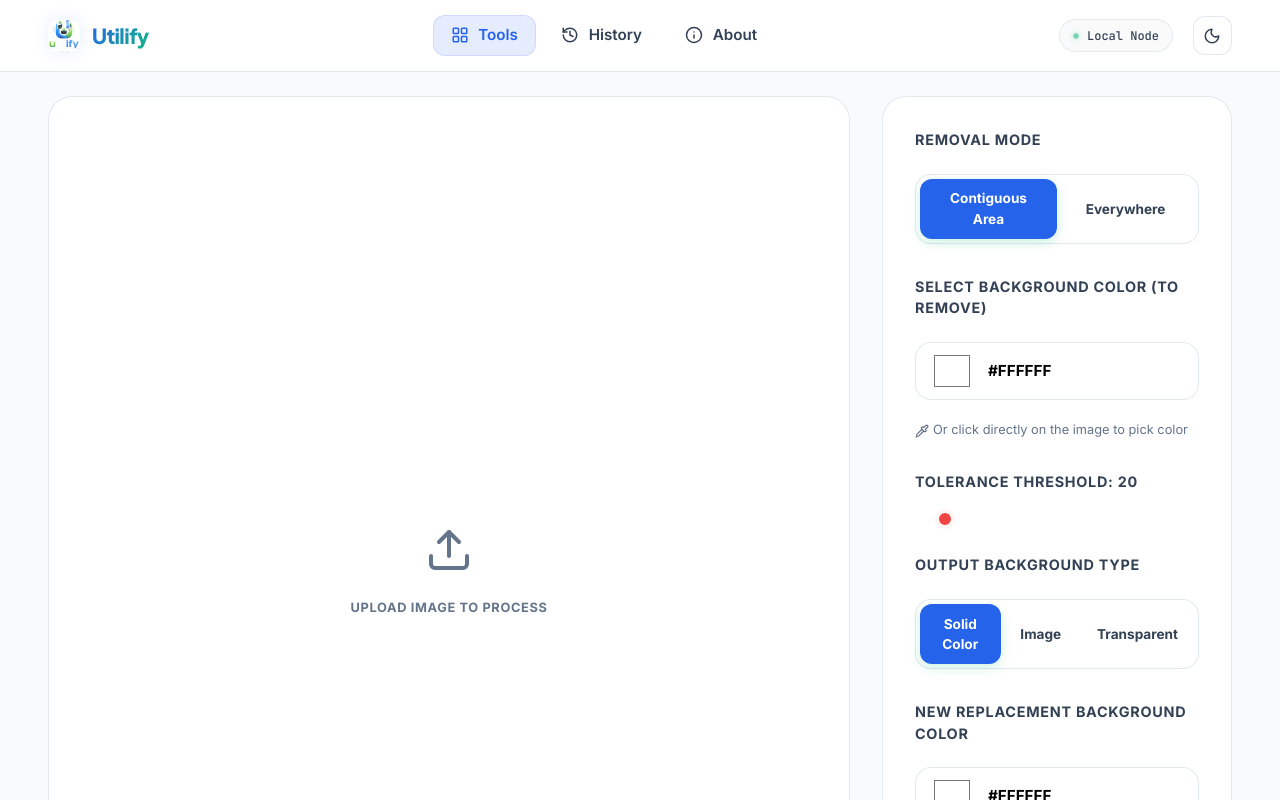
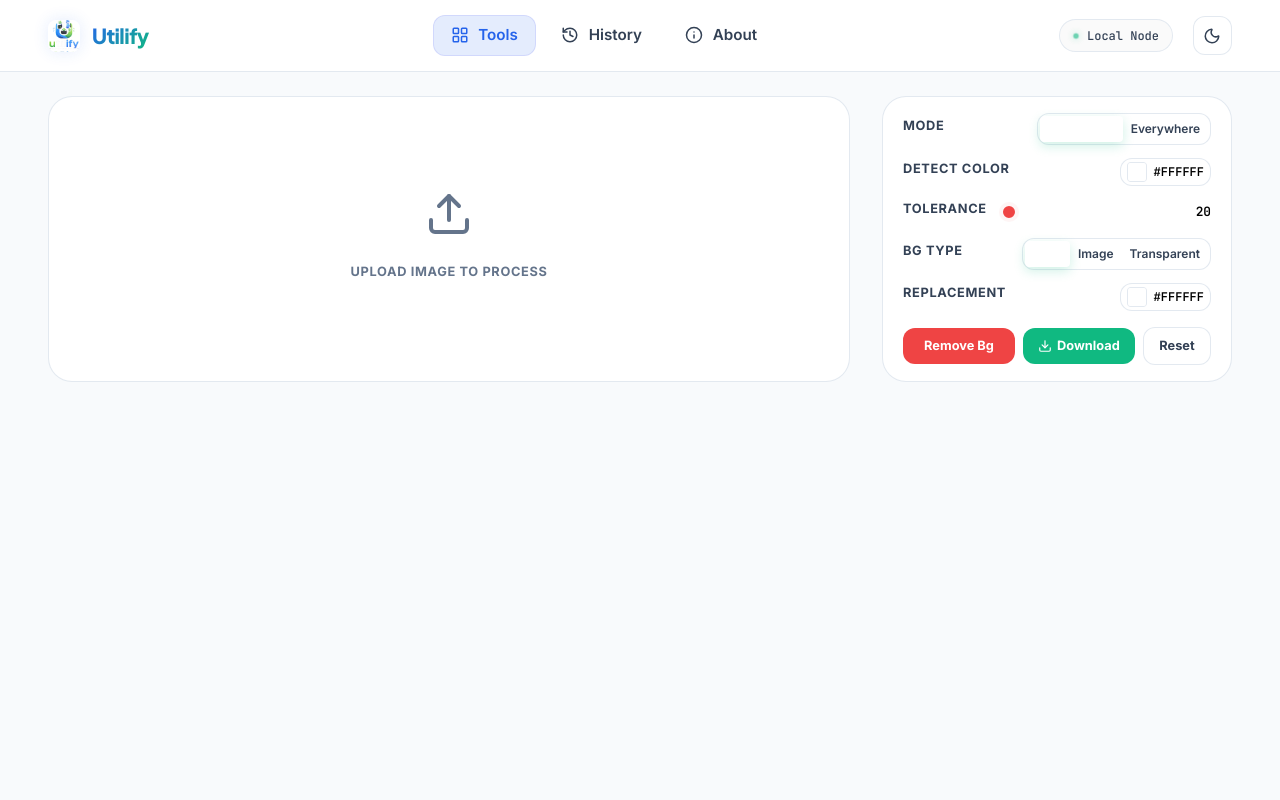
Before and after one commit to Mwenda-Boniface/Utilify, a React (Vite) app: page /#/tools in a window 1280 px wide. Both pictures are taken after a click on the element 1091 px from the left and 589 px from the top of the page. Built offline with nearby package versions, Linux system fonts and the light colour scheme; what @zxcvbn-ts/core would draw is missing.

Commit message:
design: reorganize sidebar controls with compact horizontal rows and inline elements to prevent all scrolling

```diff
--- a/src/pages/imagedesign tools/Background remover/BackgroundRemover.module.css
+++ b/src/pages/imagedesign tools/Background remover/BackgroundRemover.module.css
@@ -140,10 +140,10 @@
   background: var(--bg-card);
   border: 1px solid var(--border);
   border-radius: var(--radius-xl);
-  padding: 2rem;
+  padding: 1rem 1.25rem;
   display: flex;
   flex-direction: column;
-  gap: 2rem;
+  gap: 0.8rem;
   height: 100%;
   overflow-y: auto;
   scrollbar-width: thin;
@@ -400,5 +400,227 @@
 .enhancementsSection {
   display: flex;
   flex-direction: column;
+  gap: 0.6rem;
+}
+
+.controlGroupRow {
+  display: flex;
+  align-items: center;
+  justify-content: space-between;
   gap: 1rem;
+  width: 100%;
 }
+
+.rowLabel {
+  font-size: 0.8rem;
+  font-weight: 700;
+  color: var(--text-muted);
+  white-space: nowrap;
+}
+
+.rowLabelSlider {
+  width: 75px;
+  font-size: 0.8rem;
+  font-weight: 700;
+  color: var(--text-muted);
+  white-space: nowrap;
+}
+
+.modeToggleGroupCompact {
+  display: flex;
+  background: var(--bg-surface);
+  border: 1px solid var(--border);
+  border-radius: var(--radius-md);
+  padding: 2px;
+  max-width: 220px;
+}
+
+.modeBtnCompact {
+  background: transparent;
+  border: none;
+  color: var(--text-muted);
+  font-size: 0.75rem;
+  font-weight: 600;
+  padding: 4px 8px;
+  border-radius: 4px;
+  cursor: pointer;
+  transition: all var(--transition-fast);
+  white-space: nowrap;
+}
+
+.modeBtnCompact:hover {
+  color: var(--text-main);
+}
+
+.colorPickerRow {
+  display: flex;
+  align-items: center;
+}
+
+.colorPickerWrapperCompact {
+  display: flex;
+  align-items: center;
+  gap: 0.4rem;
+  background: var(--bg-surface);
+  border: 1px solid var(--border);
+  border-radius: var(--radius-md);
+  padding: 3px 6px;
+}
+
+.colorInputCompact {
+  border: none;
+  outline: none;
+  background: none;
+  width: 20px;
+  height: 20px;
+  cursor: pointer;
+  padding: 0;
+  border-radius: 4px;
+  -webkit-appearance: none;
+}
+
+.colorInputCompact::-webkit-color-swatch-wrapper {
+  padding: 0;
+}
+
+.colorInputCompact::-webkit-color-swatch {
+  border: 1px solid var(--border);
+  border-radius: 3px;
+}
+
+.colorText {
+  font-size: 0.75rem;
+  font-weight: 700;
+  color: var(--text-main);
+  font-family: var(--font-mono);
+}
+
+.sliderRow {
+  display: flex;
+  align-items: center;
+  gap: 0.5rem;
+  width: 100%;
+}
+
+.sliderVal {
+  width: 40px;
+  font-size: 0.8rem;
+  font-weight: 700;
+  color: var(--text-main);
+  text-align: right;
+  font-family: var(--font-mono);
+}
+
+.bgDropzoneCompact {
+  display: flex;
+  align-items: center;
+  gap: 0.4rem;
+  border: 1px dashed var(--border);
+  border-radius: var(--radius-md);
+  padding: 4px 8px;
+  color: var(--text-muted);
+  cursor: pointer;
+  background: var(--bg-surface);
+  transition: all var(--transition-fast);
+  font-weight: 600;
+  font-size: 0.75rem;
+}
+
+.bgDropzoneCompact:hover {
+  border-color: var(--primary);
+  color: var(--text-main);
+}
+
+.bgThumbnailContainerCompact {
+  display: flex;
+  align-items: center;
+  gap: 0.5rem;
+  background: var(--bg-surface);
+  border: 1px solid var(--border);
+  border-radius: var(--radius-md);
+  padding: 3px;
+}
+
+.bgThumbnailCompact {
+  width: 24px;
+  height: 24px;
+  object-fit: cover;
+  border-radius: 3px;
+}
+
+.removeBgImgBtnCompact {
+  background: rgba(239, 68, 68, 0.1);
+  color: #ef4444;
+  border: 1px solid rgba(239, 68, 68, 0.2);
+  padding: 2px 6px;
+  border-radius: 3px;
+  font-size: 0.7rem;
+  font-weight: 700;
+  cursor: pointer;
+}
+
+.removeBgImgBtnCompact:hover {
+  background: #ef4444;
+  color: white;
+}
+
+.enhancementGroup {
+  display: flex;
+  flex-direction: column;
+  gap: 0.6rem;
+}
+
+.actionsCompact {
+  display: flex;
+  align-items: center;
+  gap: 0.5rem;
+  width: 100%;
+  margin-top: 0.25rem;
+}
+
+.processBtnCompact {
+  flex: 1.2;
+  background: #ef4444;
+  color: white;
+  padding: 8px 10px;
+  border-radius: var(--radius-md);
+  font-weight: 700;
+  font-size: 0.8rem;
+  transition: all 0.2s;
+  cursor: pointer;
+}
+
+.downloadBtnCompact {
+  flex: 1.2;
+  background: #10b981;
+  color: white;
+  padding: 8px 10px;
+  border-radius: var(--radius-md);
+  font-weight: 700;
+  font-size: 0.8rem;
+  display: flex;
+  align-items: center;
+  justify-content: center;
+  gap: 0.3rem;
+  transition: all 0.2s;
+  cursor: pointer;
+}
+
+.resetBtnCompact {
+  flex: 0.6;
+  background: rgba(255,255,255,0.05);
+  color: var(--text-muted);
+  border: 1px solid var(--border);
+  padding: 8px 10px;
+  border-radius: var(--radius-md);
+  font-weight: 700;
+  font-size: 0.8rem;
+  transition: all 0.2s;
+  cursor: pointer;
+}
+
+.resetBtnCompact:hover {
+  color: #ef4444;
+  background: rgba(239, 68, 68, 0.1);
+  border-color: rgba(239, 68, 68, 0.2);
+}
--- a/src/pages/imagedesign tools/Background remover/BackgroundRemover.tsx
+++ b/src/pages/imagedesign tools/Background remover/BackgroundRemover.tsx
@@ -338,20 +338,20 @@ const BackgroundRemover: React.FC = () => {
         </div>
 
         <div className={styles.controls}>
-          <div className={styles.controlGroup}>
-            <label>Removal Mode</label>
-            <div className={styles.modeToggleGroup}>
+          <div className={styles.controlGroupRow}>
+            <label className={styles.rowLabel}>Mode</label>
+            <div className={styles.modeToggleGroupCompact}>
               <button
                 type="button"
-                className={`${styles.modeBtn} ${removeMode === 'contiguous' ? styles.activeMode : ''}`}
+                className={`${styles.modeBtnCompact} ${removeMode === 'contiguous' ? styles.activeMode : ''}`}
                 onClick={() => setRemoveMode('contiguous')}
                 title="Only removes the background connected to the borders, keeping interior colors solid"
               >
-                Contiguous Area
+                Contiguous
               </button>
               <button
                 type="button"
-                className={`${styles.modeBtn} ${removeMode === 'global' ? styles.activeMode : ''}`}
+                className={`${styles.modeBtnCompact} ${removeMode === 'global' ? styles.activeMode : ''}`}
                 onClick={() => setRemoveMode('global')}
                 title="Removes target color everywhere, even if it is inside the subject"
               >
@@ -360,52 +360,51 @@ const BackgroundRemover: React.FC = () => {
             </div>
           </div>
 
-          <div className={styles.controlGroup}>
-            <label>Select Background Color (To Remove)</label>
-            <div className={styles.colorPickerWrapper}>
+          <div className={styles.controlGroupRow}>
+            <label className={styles.rowLabel}>Detect Color</label>
+            <div className={styles.colorPickerRow}>
+              <div className={styles.colorPickerWrapperCompact}>
                 <input
                   type="color"
                   value={targetColor}
                   onChange={(e) => setTargetColor(e.target.value)}
-                className={styles.colorInput}
+                  className={styles.colorInputCompact}
                 />
-              <span>{targetColor.toUpperCase()}</span>
+                <span className={styles.colorText}>{targetColor.toUpperCase()}</span>
               </div>
-            <p className={styles.hintText}>
-              <Pipette size={14} style={{ marginRight: '4px', verticalAlign: 'middle' }} />
-              Or click directly on the image to pick color
-            </p>
+            </div>
           </div>
 
-          <div className={styles.controlGroup}>
-            <label>Tolerance Threshold: {tolerance}</label>
+          <div className={styles.sliderRow}>
+            <label className={styles.rowLabelSlider}>Tolerance</label>
             <input
               type="range" min="1" max="255" value={tolerance}
               onChange={(e) => setTolerance(parseInt(e.target.value))}
               className={styles.slider}
             />
+            <span className={styles.sliderVal}>{tolerance}</span>
           </div>
 
-          <div className={styles.controlGroup}>
-            <label>Output Background Type</label>
-            <div className={styles.modeToggleGroup}>
+          <div className={styles.controlGroupRow}>
+            <label className={styles.rowLabel}>Bg Type</label>
+            <div className={styles.modeToggleGroupCompact}>
               <button
                 type="button"
-                className={`${styles.modeBtn} ${bgType === 'solid' ? styles.activeMode : ''}`}
+                className={`${styles.modeBtnCompact} ${bgType === 'solid' ? styles.activeMode : ''}`}
                 onClick={() => setBgType('solid')}
               >
-                Solid Color
+                Solid
               </button>
               <button
                 type="button"
-                className={`${styles.modeBtn} ${bgType === 'image' ? styles.activeMode : ''}`}
+                className={`${styles.modeBtnCompact} ${bgType === 'image' ? styles.activeMode : ''}`}
                 onClick={() => setBgType('image')}
               >
                 Image
               </button>
               <button
                 type="button"
-                className={`${styles.modeBtn} ${bgType === 'transparent' ? styles.activeMode : ''}`}
+                className={`${styles.modeBtnCompact} ${bgType === 'transparent' ? styles.activeMode : ''}`}
                 onClick={() => setBgType('transparent')}
               >
                 Transparent
@@ -414,38 +413,38 @@ const BackgroundRemover: React.FC = () => {
           </div>
 
           {bgType === 'solid' && (
-            <div className={styles.controlGroup}>
-              <label>New Replacement Background Color</label>
-              <div className={styles.colorPickerWrapper}>
+            <div className={styles.controlGroupRow}>
+              <label className={styles.rowLabel}>Replacement</label>
+              <div className={styles.colorPickerWrapperCompact}>
                 <input
                   type="color"
                   value={replacementColor}
                   onChange={(e) => setReplacementColor(e.target.value)}
-                  className={styles.colorInput}
+                  className={styles.colorInputCompact}
                 />
-                <span>{replacementColor.toUpperCase()}</span>
+                <span className={styles.colorText}>{replacementColor.toUpperCase()}</span>
               </div>
             </div>
           )}
 
           {bgType === 'image' && (
-            <div className={styles.controlGroup}>
-              <label>Upload Background Image</label>
+            <div className={styles.controlGroupRow}>
+              <label className={styles.rowLabel}>Bg Image</label>
               {!bgImage ? (
-                <label className={styles.bgDropzone}>
-                  <Upload size={18} />
-                  <span>Choose Background Image</span>
+                <label className={styles.bgDropzoneCompact}>
+                  <Upload size={14} />
+                  <span>Choose Image</span>
                   <input type="file" accept="image/*" onChange={handleBgUpload} hidden />
                 </label>
               ) : (
-                <div className={styles.bgThumbnailContainer}>
-                  <img src={bgImage} alt="Background preview" className={styles.bgThumbnail} />
+                <div className={styles.bgThumbnailContainerCompact}>
+                  <img src={bgImage} alt="Background preview" className={styles.bgThumbnailCompact} />
                   <button
                     type="button"
-                    className={styles.removeBgImgBtn}
+                    className={styles.removeBgImgBtnCompact}
                     onClick={() => setBgImage(null)}
                   >
-                    Remove Image
+                    Remove
                   </button>
                 </div>
               )}
@@ -456,92 +455,94 @@ const BackgroundRemover: React.FC = () => {
           {transparentForegroundRef.current && (
             <div className={styles.enhancementsSection}>
               <div className={styles.divider} />
-              <label className={styles.sectionHeader}>Foreground Enhancements</label>
 
-              <div className={styles.controlGroup}>
-                <label>Foreground Opacity: {fgOpacity}%</label>
+              <div className={styles.enhancementGroup}>
+                <div className={styles.sliderRow}>
+                  <label className={styles.rowLabelSlider}>Fg Opacity</label>
                   <input
                     type="range" min="10" max="100" value={fgOpacity}
                     onChange={(e) => setFgOpacity(parseInt(e.target.value))}
                     className={styles.slider}
                   />
+                  <span className={styles.sliderVal}>{fgOpacity}%</span>
                 </div>
 
-              <div className={styles.controlGroup}>
-                <label>Foreground Brightness: {fgBrightness}%</label>
+                <div className={styles.sliderRow}>
+                  <label className={styles.rowLabelSlider}>Fg Bright</label>
                   <input
                     type="range" min="50" max="150" value={fgBrightness}
                     onChange={(e) => setFgBrightness(parseInt(e.target.value))}
                     className={styles.slider}
                   />
+                  <span className={styles.sliderVal}>{fgBrightness}%</span>
                 </div>
 
-              <div className={styles.controlGroup}>
-                <label>Foreground Contrast: {fgContrast}%</label>
+                <div className={styles.sliderRow}>
+                  <label className={styles.rowLabelSlider}>Fg Contrast</label>
                   <input
                     type="range" min="50" max="150" value={fgContrast}
                     onChange={(e) => setFgContrast(parseInt(e.target.value))}
                     className={styles.slider}
                   />
+                  <span className={styles.sliderVal}>{fgContrast}%</span>
                 </div>
               </div>
-          )}
 
               {/* Background Enhancements */}
-          {transparentForegroundRef.current && bgType === 'image' && bgImage && (
-            <div className={styles.enhancementsSection}>
-              <div className={styles.divider} />
-              <label className={styles.sectionHeader}>Background Enhancements</label>
-
-              <div className={styles.controlGroup}>
-                <label>Background Opacity: {bgOpacity}%</label>
+              {bgType === 'image' && bgImage && (
+                <div className={styles.enhancementGroup} style={{ marginTop: '0.4rem' }}>
+                  <div className={styles.sliderRow}>
+                    <label className={styles.rowLabelSlider}>Bg Opacity</label>
                     <input
                       type="range" min="10" max="100" value={bgOpacity}
                       onChange={(e) => setBgOpacity(parseInt(e.target.value))}
                       className={styles.slider}
                     />
+                    <span className={styles.sliderVal}>{bgOpacity}%</span>
                   </div>
 
-              <div className={styles.controlGroup}>
-                <label>Background Brightness: {bgBrightness}%</label>
+                  <div className={styles.sliderRow}>
+                    <label className={styles.rowLabelSlider}>Bg Bright</label>
                     <input
                       type="range" min="50" max="150" value={bgBrightness}
                       onChange={(e) => setBgBrightness(parseInt(e.target.value))}
                       className={styles.slider}
                     />
+                    <span className={styles.sliderVal}>{bgBrightness}%</span>
                   </div>
 
-              <div className={styles.controlGroup}>
-                <label>Background Contrast: {bgContrast}%</label>
+                  <div className={styles.sliderRow}>
+                    <label className={styles.rowLabelSlider}>Bg Contrast</label>
                     <input
                       type="range" min="50" max="150" value={bgContrast}
                       onChange={(e) => setBgContrast(parseInt(e.target.value))}
                       className={styles.slider}
                     />
+                    <span className={styles.sliderVal}>{bgContrast}%</span>
                   </div>
 
-              <div className={styles.controlGroup}>
-                <label>Background Blur: {bgBlur}px</label>
+                  <div className={styles.sliderRow}>
+                    <label className={styles.rowLabelSlider}>Bg Blur</label>
                     <input
                       type="range" min="0" max="20" value={bgBlur}
                       onChange={(e) => setBgBlur(parseInt(e.target.value))}
                       className={styles.slider}
                     />
+                    <span className={styles.sliderVal}>{bgBlur}px</span>
                   </div>
                 </div>
               )}
+            </div>
+          )}
 
-          <div className={styles.actions}>
-            <button className={styles.processBtn} onClick={removeBackground} disabled={!image || loading}>
-              Remove Background
+          <div className={styles.actionsCompact}>
+            <button className={styles.processBtnCompact} onClick={removeBackground} disabled={!image || loading}>
+              Remove Bg
             </button>
-            <button className={styles.downloadBtn} onClick={download} disabled={!image || loading}>
-              <Download size={18} /> Download PNG
+            <button className={styles.downloadBtnCompact} onClick={download} disabled={!image || loading}>
+              <Download size={14} /> Download
             </button>
-            <button
-              className={styles.resetBtn}
-              onClick={resetAll}
-            >
+            <button className={styles.resetBtnCompact} onClick={resetAll}>
               Reset
             </button>
           </div>
```
Lines whose indentation alone changed are shown as unchanged.
